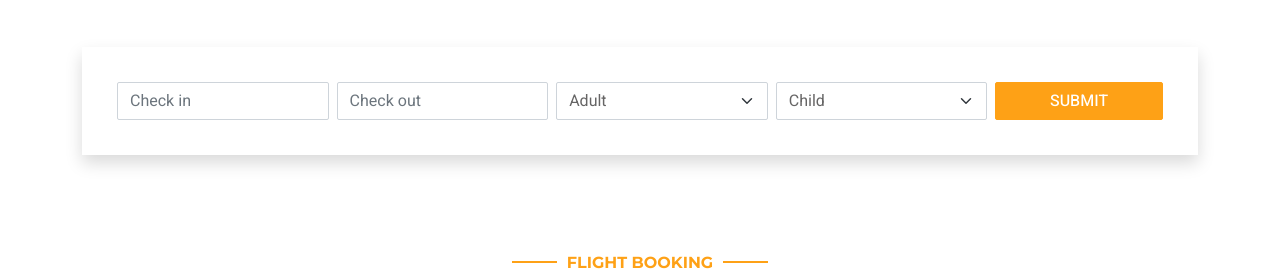
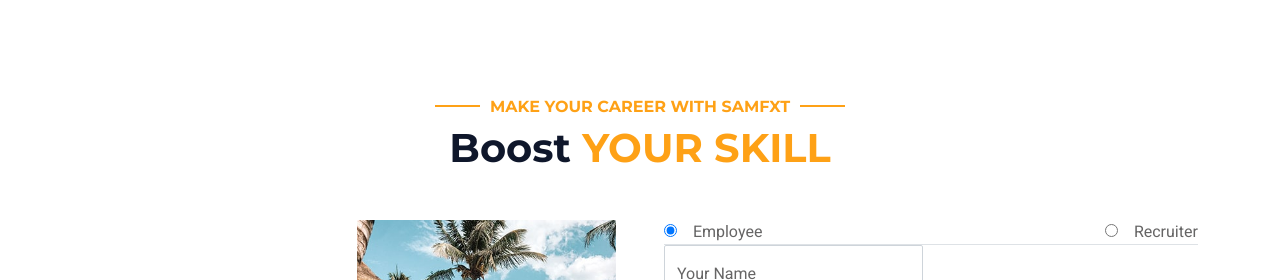
Before and after one commit to nicksdev29/forexWeb, a PHP site: page /career.php in a window 1280 px wide. Shown: the part 392-672 px from the top of the page. Run offline with PHP 8.4, Linux system fonts and the light colour scheme; some libraries are stand-ins or nearby versions.

Commit message:
career page update

```diff
--- a/career.php
+++ b/career.php
@@ -6,12 +6,12 @@
         <div class="container-fluid page-header mb-5 p-0" style="background-image: url(img/carousel-1.jpg);">
             <div class="container-fluid page-header-inner py-5">
                 <div class="container text-center pb-5">
-                    <h1 class="display-3 text-white mb-3 animated slideInDown">Plan your travel with us</h1>
+                    <h1 class="display-3 text-white mb-3 animated slideInDown">Make your career with us</h1>
                     <nav aria-label="breadcrumb">
                         <ol class="breadcrumb justify-content-center text-uppercase">
-                            <li class="breadcrumb-item"><a href="#">Home</a></li>
+                            <li class="breadcrumb-item"><a href="Home.php">Home</a></li>
                             <li class="breadcrumb-item"><a href="#">Pages</a></li>
-                            <li class="breadcrumb-item text-white active" aria-current="page">Booking</li>
+                            <li class="breadcrumb-item text-white active" aria-current="page">career</li>
                         </ol>
                     </nav>
                 </div>
@@ -20,7 +20,7 @@
         <!-- Page Header End -->
 
 
-        <!-- Booking Start -->
+        <!------------------------ Booking Start
         <div class="container-fluid booking pb-5 wow fadeIn" data-wow-delay="0.1s">
             <div class="container">
                 <div class="bg-white shadow" style="padding: 35px;">
@@ -63,15 +63,15 @@
                 </div>
             </div>
         </div>
-        <!-- Booking End -->
+         Booking End ------------------------------------------------>
 
 
         <!-- Booking Start -->
         <div class="container-xxl py-5">
             <div class="container">
                 <div class="text-center wow fadeInUp" data-wow-delay="0.1s">
-                    <h6 class="section-title text-center text-primary text-uppercase">flight Booking</h6>
-                    <h1 class="mb-5">Book A <span class="text-primary text-uppercase">best flight</span></h1>
+                    <h6 class="section-title text-center text-primary text-uppercase">make your career with samfxt</h6>
+                    <h1 class="mb-5">Boost <span class="text-primary text-uppercase">your skill</span></h1>
                 </div>
                 <div class="row g-5">
                     <div class="col-lg-6">
@@ -93,13 +93,13 @@
                     <div class="col-lg-6">
                         <div class="wow fadeInUp" data-wow-delay="0.2s">
                             <form>
-                            <div class="form-group border-bottom d-flex align-items-center justify-content-between flex-wrap">
+            <div class="form-group border-bottom d-flex align-items-center justify-content-between flex-wrap">
                 <label class="option my-sm-0 my-2">
-                    <input type="radio" name="radio" checked>&nbsp;&nbsp;&nbsp; Round Trip
+                    <input type="radio" name="radio" checked>&nbsp;&nbsp;&nbsp; Employee
                     <span class="checkmark"></span>
                 </label>
                 <label class="option my-sm-0 my-2">
-                    <input type="radio" name="radio" >&nbsp;&nbsp;&nbsp; One Way
+                    <input type="radio" name="radio" >&nbsp;&nbsp;&nbsp; Recruiter
                     <span class="checkmark"></span>
                 </label>
                     </div>
@@ -108,6 +108,13 @@
                                         <div class="form-floating">
                                             <input type="text" class="form-control" id="name" placeholder="Your Name">
                                             <label for="name">Your Name</label>
+                                        </div>
+                                    </div>
+                                    <div class="row g-3">
+                                    <div class="col-md-6">
+                                        <div class="form-floating">
+                                            <input type="text" class="form-control" id="name" placeholder="Your Name">
+                                            <label for="name">Surname</label>
                                         </div>
                                     </div>
                                     <div class="col-md-6">
@@ -119,7 +126,7 @@
                                     <div class="col-md-6">
                                         <div class="form-floating date" id="date3" data-target-input="nearest">
                                             <input type="text" class="form-control datetimepicker-input" id="checkin" placeholder="Check In" data-target="#date3" data-toggle="datetimepicker" />
-                                            <label for="checkin">FLYING FROM</label>
+                                            <label for="checkin">previous e</label>
                                         </div>
                                     </div>
                                     <div class="col-md-6">
```
